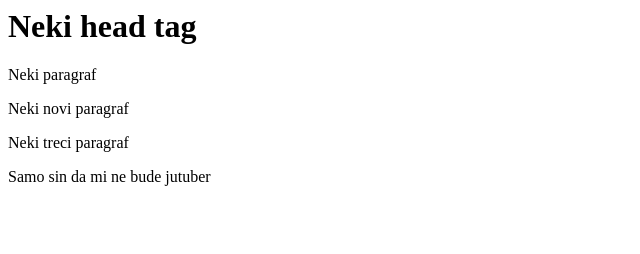
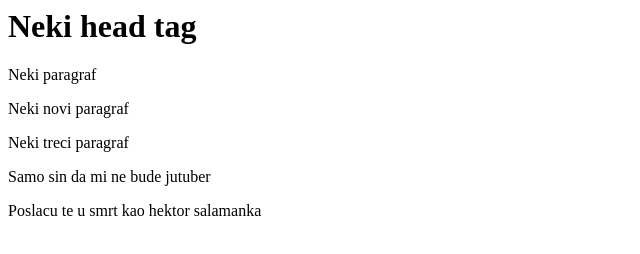
Before and after one commit to dospa23/Kurs-2024, a plain HTML site: page index.html in a window 1280 px wide. Shown: the whole page, without its empty margins (0-640 px from the left). Drawn offline with Linux system fonts and the light colour scheme.

Commit message:
dodao sam novi paragraf

```diff
--- a/index.html
+++ b/index.html
@@ -3,3 +3,4 @@
 <p>Neki novi paragraf</p>
 <p>Neki treci paragraf</p>
 <p>Samo sin da mi ne bude jutuber</p>
+<p>Poslacu te u smrt kao hektor salamanka</p>
```
